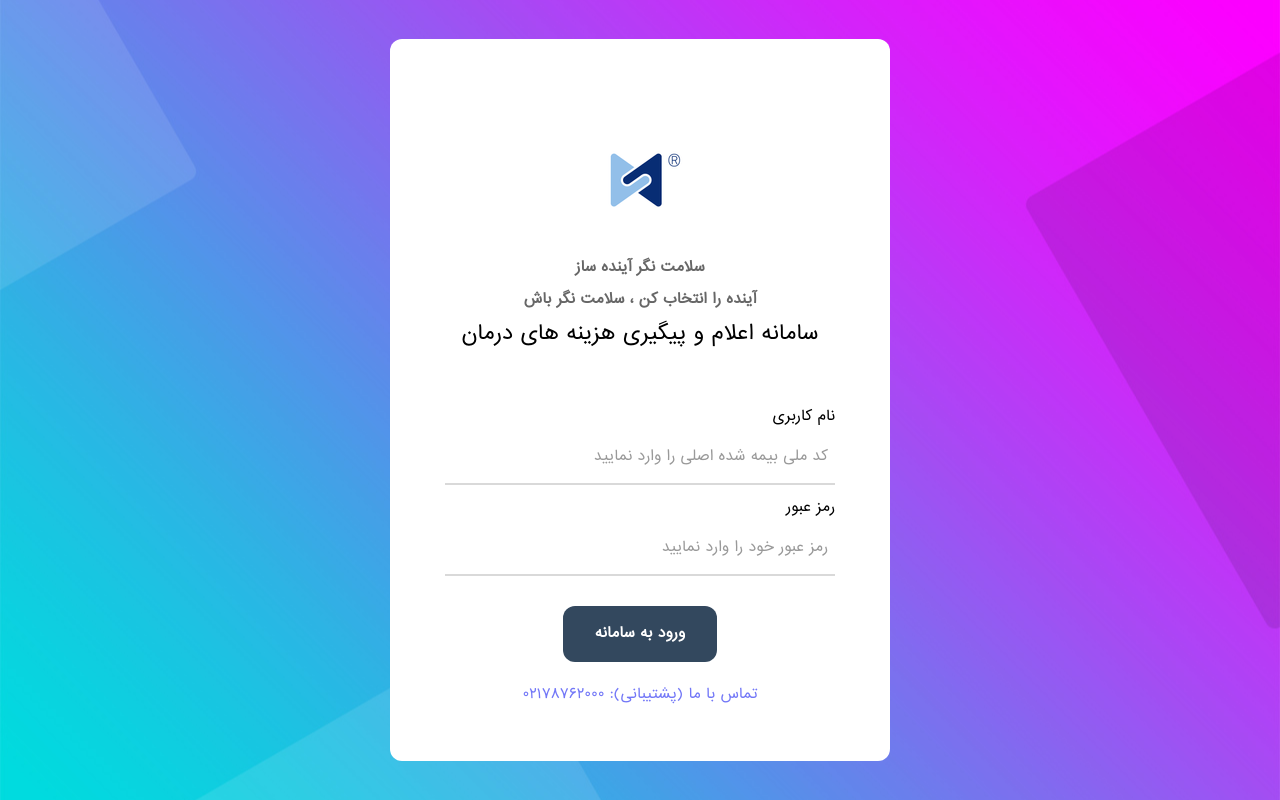
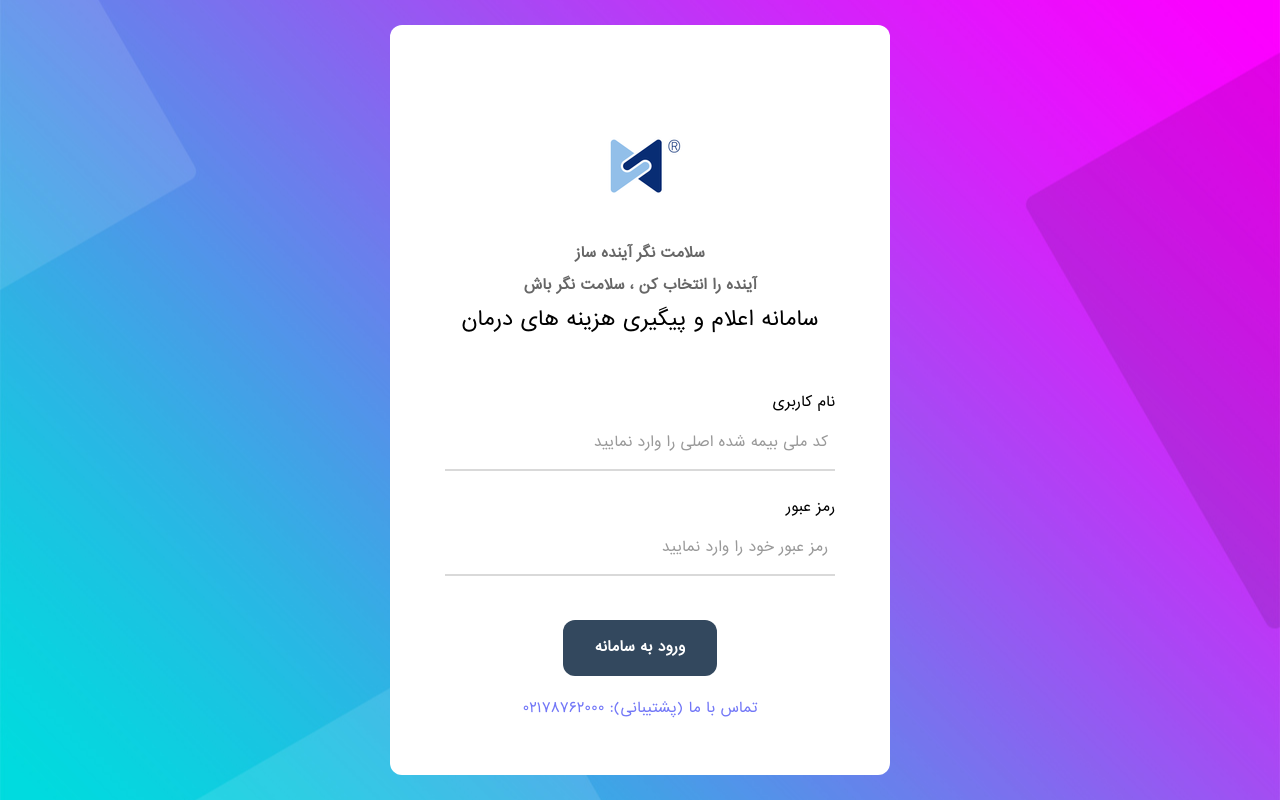
Before and after one commit to Arashjamehbozorg/nextjs-login, a Next.js app: page / in a window 1280 px wide. Built offline with nearby package versions, Linux system fonts and the light colour scheme.

Commit message:
changed margin bottom of input wrappers to 24px using tailwind mb-6

```diff
--- a/src/app/globals.css
+++ b/src/app/globals.css
@@ -270,7 +270,6 @@ iframe {
   position: relative;
   width: 100%;
   z-index: 1;
-  margin-bottom: 10px;
 }
 
 .input100 {
--- a/src/app/page.tsx
+++ b/src/app/page.tsx
@@ -35,7 +35,7 @@ export default function Home() {
             <form className="validate-form">
               <div className="text-right">
                 <div
-                  className="wrap-input100 validate-input border-b-2 border-[#d9d9d9]"
+                  className="wrap-input100 validate-input border-b-2 border-[#d9d9d9] mb-6"
                   data-validate="Valid email is required: ex@abc.xyz"
                 >
                   <label className="text-sm" htmlFor="username">
@@ -53,7 +53,7 @@ export default function Home() {
                   </span>
                 </div>
                 <div
-                  className="wrap-input100 validate-input border-b-2 border-[#d9d9d9]"
+                  className="wrap-input100 validate-input border-b-2 border-[#d9d9d9] mb-6"
                   data-validate="Password is required"
                 >
                   <label htmlFor="username" className="text-sm">
```
